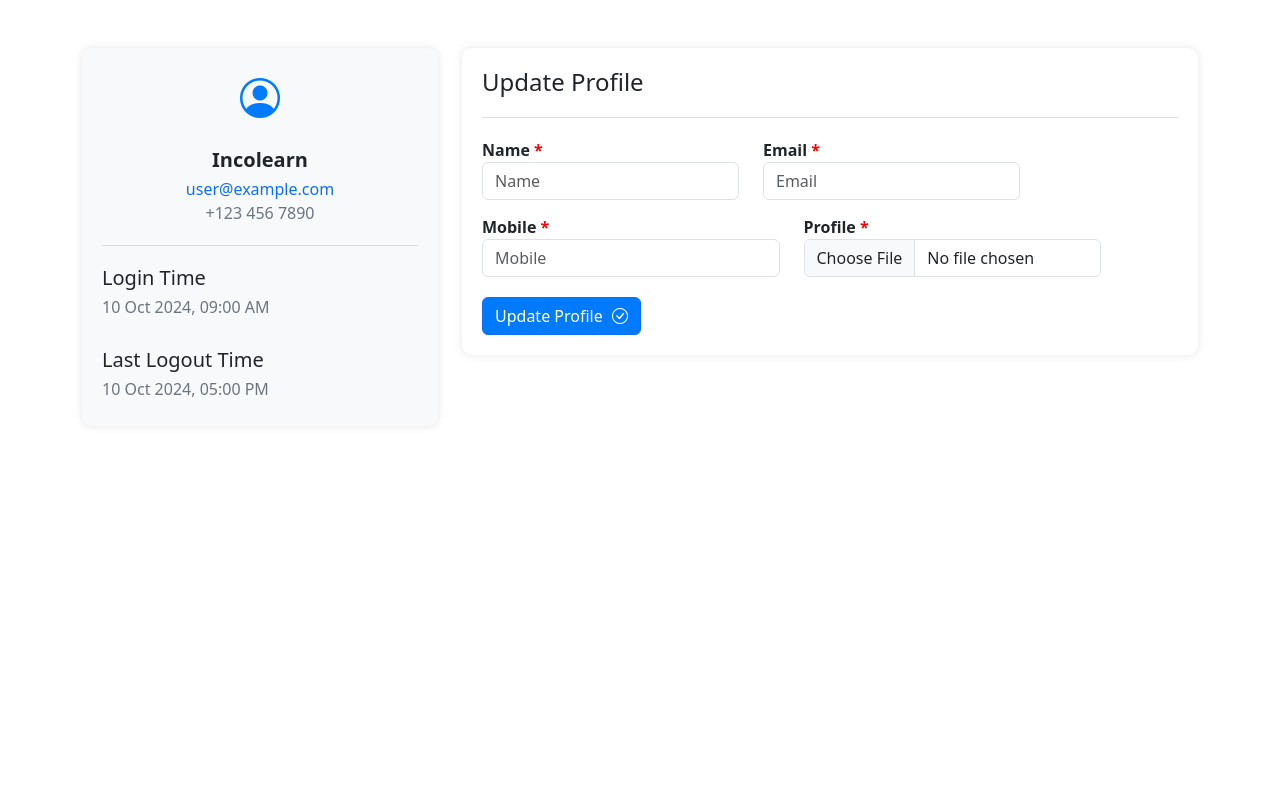
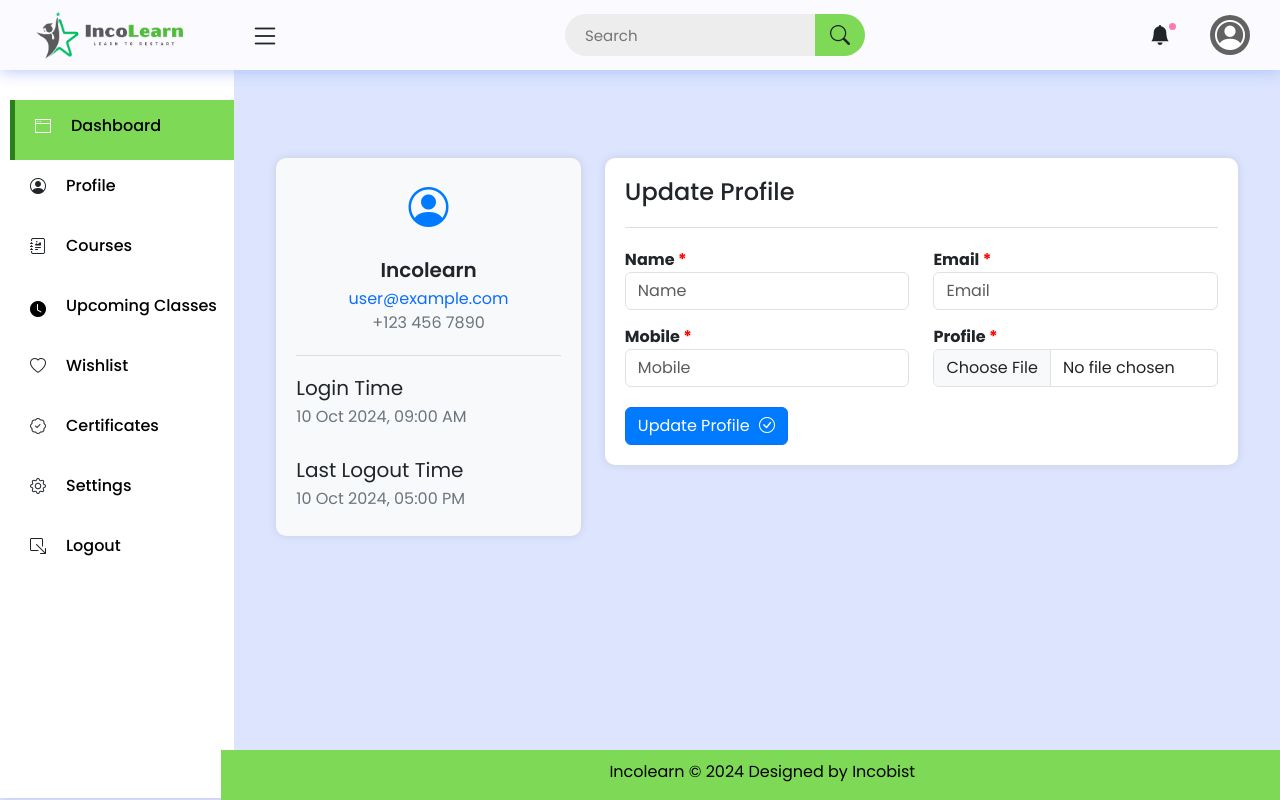
Before and after one commit to sasmitak/incolearn_dashboard, a website: page profile.html in a window 1280 px wide. Drawn offline with nearby package versions, Linux system fonts and the light colour scheme.

Commit message:
ver-2-(profile-page-added)

```diff
--- a/profile.html
+++ b/profile.html
@@ -11,99 +11,97 @@
 
     <!-- Bootstrap CSS -->
     <link href="https://cdn.jsdelivr.net/npm/bootstrap@5.3.3/dist/css/bootstrap.min.css" rel="stylesheet">
-    <style>
-        /* Profile Card Styles */
-        .profile-card {
-            background-color: #f8f9fa;
-            border-radius: 10px;
-            padding: 20px;
-            text-align: center;
-            box-shadow: 0 0 10px rgba(0, 0, 0, 0.1);
-        }
-
-        .profile-card i {
-            font-size: 40px;
-            color: #007bff;
-        }
-
-        .profile-info {
-            margin-top: 20px;
-        }
-
-        .profile-info h5 {
-            margin-bottom: 5px;
-            font-weight: 600;
-        }
-
-        .profile-info p {
-            margin: 0;
-            color: #6c757d;
-        }
-
-        .divider {
-            border-bottom: 1px solid #ddd;
-            margin: 20px 0;
-        }
-
-        .time-info {
-            text-align: left;
-
-        }
-
-        .time-info h5 {
-            font-weight: 400;
-            margin-bottom: 5px;
-        }
-
-        .time-info p {
-            color: #6c757d;
-            margin: 0;
-            margin-bottom: 5px;
-        }
-
-        /* Update Profile Styles */
-        .update-profile {
-            background-color: #fff;
-            border-radius: 10px;
-            padding: 20px;
-            box-shadow: 0 0 10px rgba(0, 0, 0, 0.1);
-        }
-
-        .update-profile form {
-            display: flex;
-            flex-wrap: wrap;
-            gap: 15px;
-        }
-
-        .form-group label {
-            font-weight: bold;
-        }
-
-        .required-label::after {
-            content: " *";
-            color: red;
-        }
-
-        .update-btn {
-            display: flex;
-            justify-content: flex-start;
-            align-items: center;
-            margin-top: 20px;
-        }
-
-        .update-btn .btn {
-            background-color: #007bff;
-            color: white;
-        }
-
-        .update-btn .btn i {
-            margin-left: 5px;
-        }
-    </style>
+    <link rel="stylesheet" href="style.css">
+    <script src="https://cdn.jsdelivr.net/npm/chart.js"></script>
 </head>
 
 <body>
 
+    <!-- for header part -->
+    <header>
+
+        <div class="logosec">
+            <div class="logo">
+                <img src="./public/images/logo-xy1.png" height="50px" width="160px">
+            </div>
+            <span class="icn menuicn" id="menuicn"><i class="bi bi-list"></i></span>
+        </div>
+
+        <div class="searchbar">
+            <input type="text" placeholder="Search">
+            <div class="searchbtn">
+
+                <span class="icn srchicn"><i class="bi bi-search"></i></span>
+
+            </div>
+        </div>
+
+        <div class="message">
+            <div class="circle"></div>
+            <span class="icn"><i class="bi bi-bell-fill"></i></span>
+            <div class="dp">
+                <span class="dpicn"><i class="bi bi-person-circle"></i></span>
+            </div>
+        </div>
+
+    </header>
+
+    <div class="main-container">
+        <div class="navcontainer">
+            <nav class="nav">
+                <div class="nav-upper-options">
+                    <div class="nav-option option1">
+                        <span class="nav-img"><i class="bi bi-window-fullscreen"></i></span>
+                        <h3> <a href="#">Dashboard</a></h3>
+                    </div>
+
+                    <div class="option2 nav-option">
+                        <span class="nav-img"><i class="bi bi-person-circle"></i></span>
+                        <h3> <a href="#">Profile</a></h3>
+                    </div>
+
+                    <div class="nav-option option3">
+                        <span class="nav-img"><i class="bi bi-journal-richtext"></i></span>
+                        <h3> <a href="#">Courses</h3>
+                    </div>
+
+                    <div class="nav-option option4">
+                        <span class="nav-img"><i class="bi bi-clock-fill"></i></span>
+                        <h3> <a href="#">Upcoming Classes</a></h3>
+                    </div>
+
+                    <div class="nav-option option5">
+                        <span class="nav-img"><i class="bi bi-heart"></i></span>
+                        <h3> <a href="#">Wishlist</a></h3>
+                    </div>
+
+                    <div class="nav-option option5">
+                        <span class="nav-img"><i class="bi bi-patch-check"></i></span>
+                        <h3> <a href="#">Certificates</a></h3>
+                    </div>
+
+                    <div class="nav-option option6">
+                        <span class="nav-img"><i class="bi bi-gear"></i></span>
+                        <h3> <a href="#">Settings</a></h3>
+                    </div>
+
+                    <div class="nav-option logout">
+                        <span class="nav-img"><i class="bi bi-box-arrow-down-right"></i></span>
+                        <h3> <a href="#">Logout</a></h3>
+                    </div>
+
+                </div>
+            </nav>
+        </div>
+
+        <div class="main">
+
+            <div class="searchbar2">
+                <input type="text" name="" id="" placeholder="Search">
+                <div class="searchbtn">
+                    <span class="icn srchicn"><i class="bi bi-search"></i></span>
+                </div>
+            </div>
             <div class="container mt-5">
                 <div class="row">
                     <div class="col-md-4">
@@ -162,7 +160,17 @@
                 </div>
             </div>
 
-    <script src="https://cdn.jsdelivr.net/npm/bootstrap@5.3.3/dist/js/bootstrap.bundle.min.js"></script>
+
+
+        </div>
+
+    </div>
+    <script src="./script.js"></script>
+
+    <footer class="footer">
+        <p>Incolearn &copy; 2024 Designed by Incobist</p>
+    </footer>
+
 </body>
 
 </html>
--- a/style.css
+++ b/style.css
@@ -553,7 +553,8 @@ header {
     .nav-option h3 {
         font-size: 15px;
     }
-    .footer{
+
+    .footer {
         margin-left: 20%;
     }
 
@@ -763,8 +764,101 @@ a {
     .footer p {
         padding-left: 0%;
     }
-    .footer{
+
+    .footer {
         margin-left: 0%;
         text-align: center;
     }
 }
+
+
+/* ------------Profile-page------------- */
+
+
+/* Profile Card Styles */
+.profile-card {
+    background-color: #f8f9fa;
+    border-radius: 10px;
+    padding: 20px;
+    text-align: center;
+    box-shadow: 0 0 10px rgba(0, 0, 0, 0.1);
+}
+
+.profile-card i {
+    font-size: 40px;
+    color: #007bff;
+}
+
+.profile-info {
+    margin-top: 20px;
+}
+
+.profile-info h5 {
+    margin-bottom: 5px;
+    font-weight: 600;
+}
+
+.profile-info p {
+    margin: 0;
+    color: #6c757d;
+}
+
+.divider {
+    border-bottom: 1px solid #ddd;
+    margin: 20px 0;
+}
+
+.time-info {
+    text-align: left;
+
+}
+
+.time-info h5 {
+    font-weight: 400;
+    margin-bottom: 5px;
+}
+
+.time-info p {
+    color: #6c757d;
+    margin: 0;
+    margin-bottom: 5px;
+}
+
+/* Update Profile Styles */
+.update-profile {
+    background-color: #fff;
+    border-radius: 10px;
+    padding: 20px;
+    box-shadow: 0 0 10px rgba(0, 0, 0, 0.1);
+}
+
+.update-profile form {
+    display: flex;
+    flex-wrap: wrap;
+    gap: 15px;
+}
+
+.form-group label {
+    font-weight: bold;
+}
+
+.required-label::after {
+    content: " *";
+    color: red;
+}
+
+.update-btn {
+    display: flex;
+    justify-content: flex-start;
+    align-items: center;
+    margin-top: 20px;
+}
+
+.update-btn .btn {
+    background-color: #007bff;
+    color: white;
+}
+
+.update-btn .btn i {
+    margin-left: 5px;
+}
```
Lines whose indentation alone changed are shown as unchanged.
